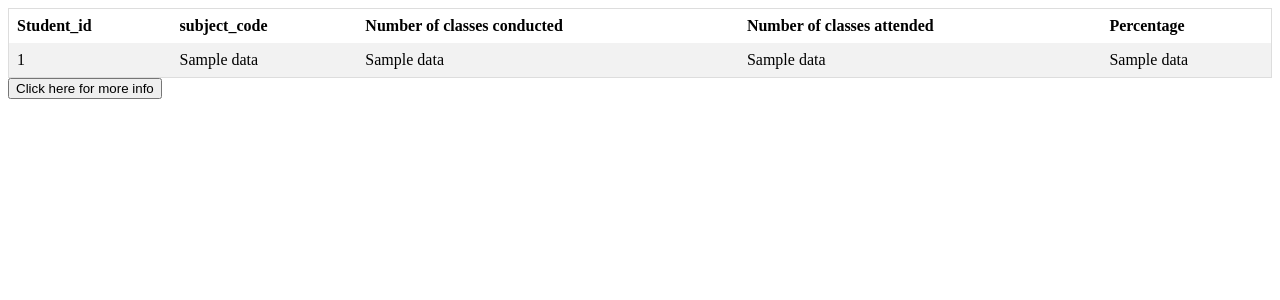
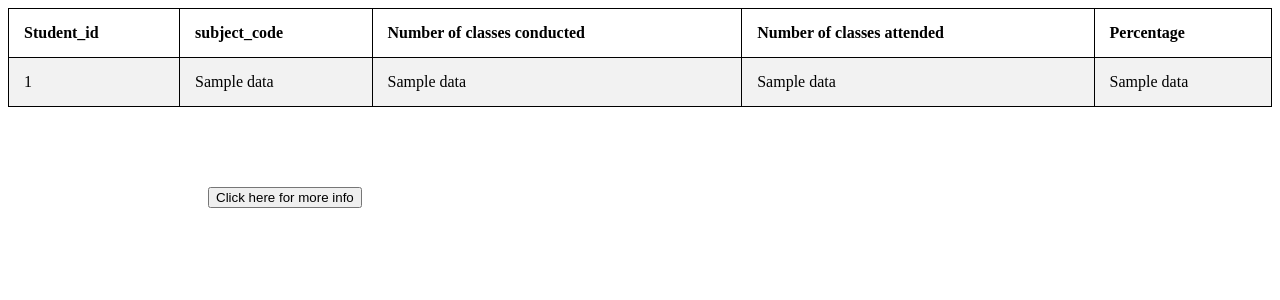
Before and after one commit to AjayKini2000/OnlineClassManager, a Flask app: template project/templates/subject_a_attendence.html in a window 1280 px wide. Shown: the top 300 px of the page. Run offline with Flask 2, Linux system fonts and the light colour scheme; the template is opened without the code that fills it: most values are stand-ins (such as "Sample title", 1, 10 or a date in 2020).

Commit message:
Update subject_a_attendence.html

```diff
--- a/project/templates/subject_a_attendence.html
+++ b/project/templates/subject_a_attendence.html
@@ -11,10 +11,19 @@
   width: 100%;
   border: 1px solid #ddd;
 }
+table, th, td {
+  border: 1px solid black;
+}
 
 th, td {
   text-align: left;
-  padding: 8px;
+  padding: 15px;
+}
+form {
+  padding-top: 80px;
+  padding-right: 80px;
+  padding-bottom: 80px;
+  padding-left: 200px;
 }
 
 tr:nth-child(even){background-color: #f2f2f2}
```
